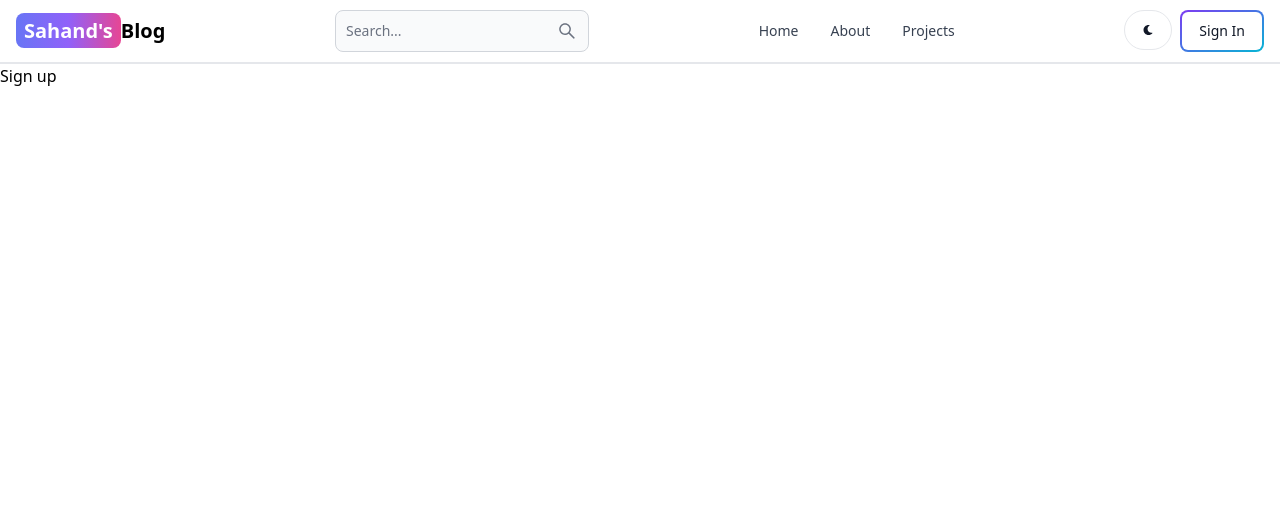
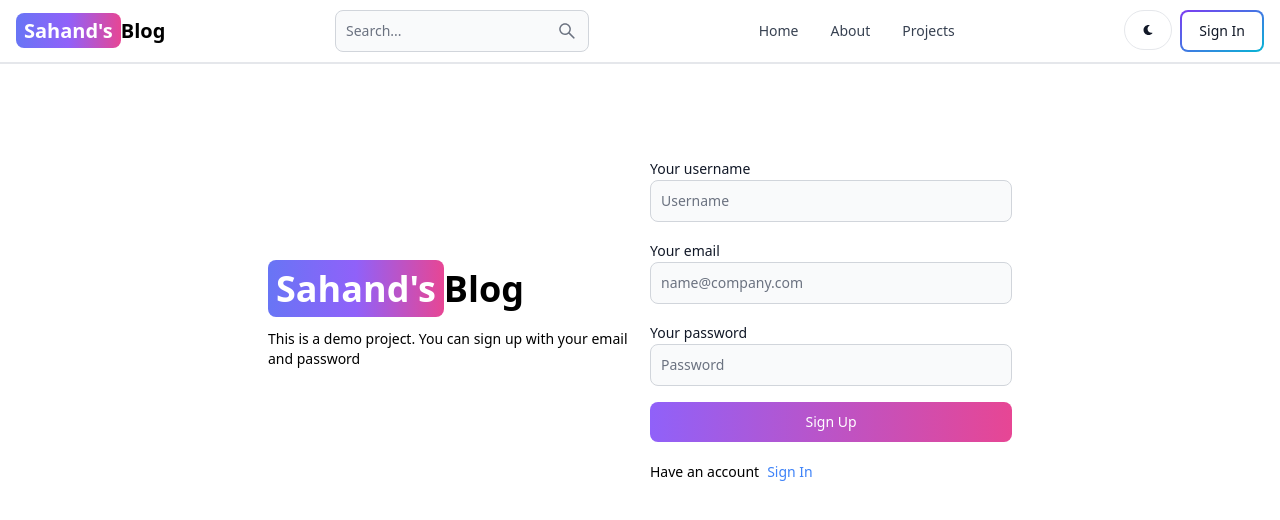
Before and after one commit to SuhaniJain2002/mernn-blog, a React (Vite) app in the folder client/: page /sign-up in a window 1280 px wide. Shown: the top 520 px of the page. Built offline with nearby package versions, Linux system fonts and the light colour scheme.

Commit message:
create  sign page

```diff
--- a/client/src/pages/SignUp.jsx
+++ b/client/src/pages/SignUp.jsx
@@ -1,9 +1,62 @@
+import { Button, Label, TextInput } from "flowbite-react";
+import { Link } from "react-router-dom";
 
 
 export default function SignUp() {
-  return (
-    <div>
-      Sign up
+  return  <div className = 'min-h-screen mt-20'>
+    <div className="flex p-3 max-w-3xl mx-auto flex-col
+    md:flex-row md:items-center gap-5">
+         {/*left */}
+      <div className="flex-1">
+      <Link
+      to ="/"
+       className=' font-bold dark: text-black text-4xl'>
+
+        <span className='px-2 py-1 bg-gradient-to-r from-indigo-500
+        via-purple-500 to-pink-500 rounded-lg text-white'>Sahand&apos;s</span>
+        Blog
+    </Link>
+
+    <p className='text-sm mt-5'>
+        This is a demo project. You can sign up with your email
+        and password
+    </p>
+      </div>
+
+          {/*right*/}
+      <div className="flex-1">
+      <form className = 'flex flex-col gap-4'>
+
+        <div className="">
+          <Label value ='Your username'/>
+          <TextInput type='text'placeholder='Username'id ='username' />
+        </div>
+
+        <div className="">
+          <Label value ='Your email'/>
+          <TextInput type='text'placeholder='name@company.com'id ='email'/>
+        </div>
+
+        <div className="">
+          <Label value ='Your password'/>
+          <TextInput type='text'placeholder='Password'id ='password'/>
+        </div>
+
+       <Button gradientDuoTone='purpleToPink' type='submit'>
+         Sign Up
+       </Button>
+
+    </form>
+
+    <div className="flex gap-2 text-sm mt-5">
+      <span>Have an account</span>
+      <Link to='/sign-in' className ='text-blue-500'>
+        Sign In
+      </Link>
     </div>
-  )
+
+    </div>
+    </div>
+    </div>
+
 }
```
